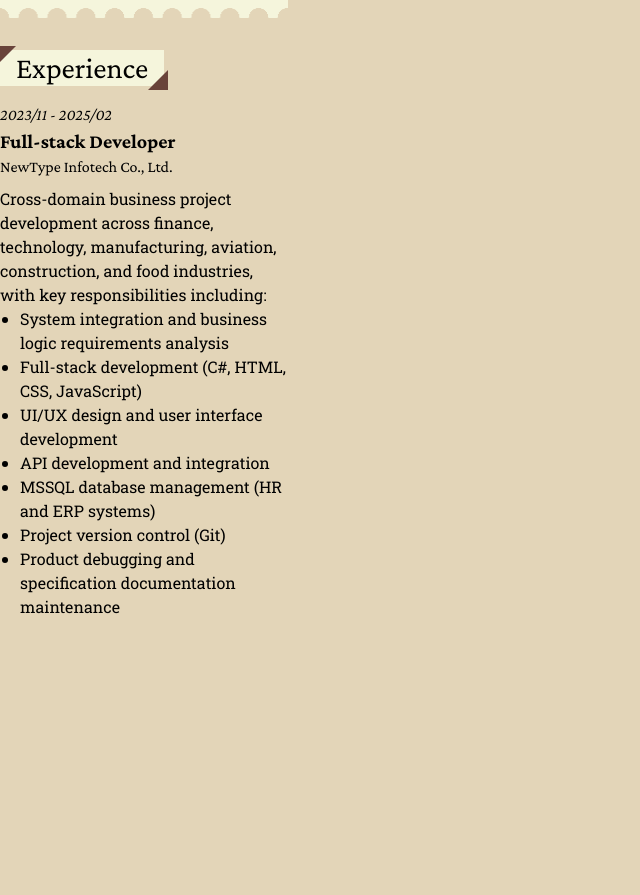
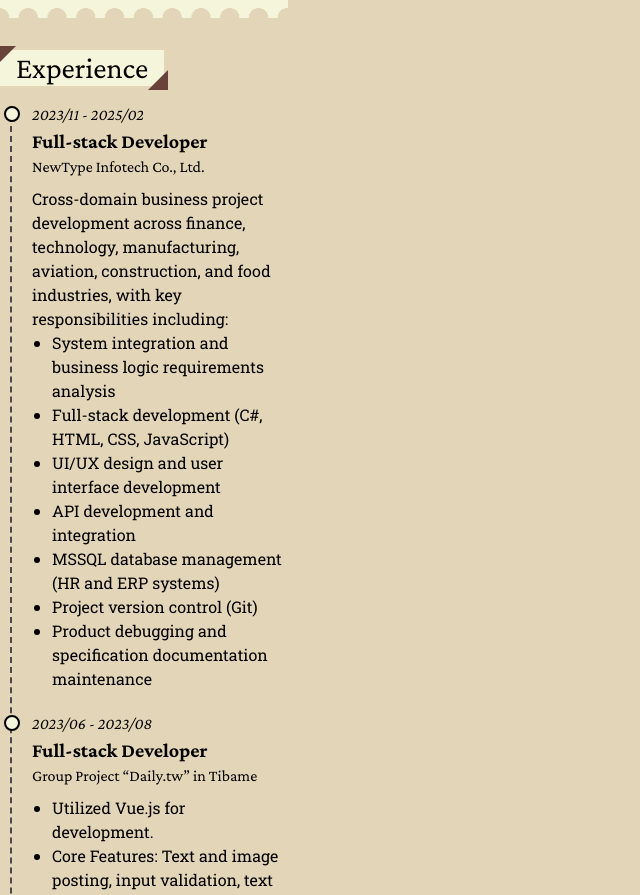
Before and after one commit to BenjaminChien/Agent_Benjamin, a React (Vite) app: page / in a window 1280 px wide. Shown: the part 1719-2614 px from the top of the page, without its empty margins (0-640 px from the left). Before the commit the page ends 2350 px from the top, so only its background shows below. Built offline with nearby package versions, Linux system fonts and the light colour scheme.

Commit message:
Adjust Experience component layout

```diff
--- a/src/components/Experience.jsx
+++ b/src/components/Experience.jsx
@@ -1,3 +1,24 @@
+const ExperienceItem = (info) =>{
+    return(
+        <div className="relative pl-8 mb-5">
+            {/*dot */}
+            <div className="w-4 h-4 bg-Beige rounded-full border-2 absolute left-1 top-1"></div>
+            {/*content */}
+            <div>
+                <span className="font-Title italic">{info.info.date}</span>
+                <h3 className="font-Title font-bold text-xl">{info.info.title}</h3>
+                <span className="font-Title block mb-2">{info.info.company}</span>
+                <p className="font-Content">{info.info.description}</p>
+                <ul className="font-Content list-disc pl-5">
+                    {info.info.responsibilities.map((responsibilitie, index)=>(
+                        <li key={index}>{responsibilitie}</li>
+                    ))}
+                </ul>
+            </div>
+        </div>
+    )
+}
+
 const Experience = (info) => {
     return (
     <div className="mt-5 py-3 w-2xs">
@@ -12,19 +33,18 @@ const Experience = (info) => {
             Experience
         </div>
 
-        {/* Experience list component */}
-        <div>
-            <span className="font-Title italic">{info.info[0].date}</span>
-            <h3 className="font-Title font-bold text-xl">{info.info[0].title}</h3>
-            <span className="font-Title block mb-2">{info.info[0].company}</span>
-            <p className="font-Content">{info.info[0].description}</p>
-            <ul className="font-Content list-disc pl-5">
-                {info.info[0].responsibilities.map((responsibilitie, index)=>(
-                    <li key={index}>{responsibilitie}</li>
-                ))}
-            </ul>
+        <div className="relative">
+            {/* dashed line */}
+            <div className="absolute w-0 left-2.5 top-1 bottom-0 border-l-2
+            border-Dark-Gray border-dashed  h-full"></div>
+
+            {info.info.map((item, index)=>(
+                    <ExperienceItem key={index} info={item}></ExperienceItem>
+                ))
+            }
         </div>
-    </div>)
+    </div>
+    )
 }
 
 export default Experience;
```
